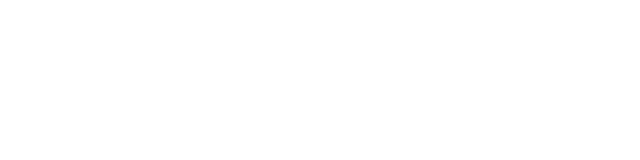
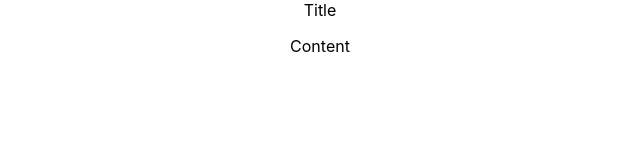
Before and after one commit to 2052xxxx/NT114-t2-fe, a React (Create React App) app in the folder t2-fe/: page /writing in a window 1280 px wide. Before the commit this address had no page. Shown: the top 160 px of the page, without its empty margins (320-960 px from the left). Built offline with nearby package versions, Linux system fonts and the light colour scheme.

Commit message:
new page

```diff
--- a/t2-fe/src/App.jsx
+++ b/t2-fe/src/App.jsx
@@ -7,6 +7,7 @@ import Signup from './components/screen/Signup/Signup';
 import SignupWE from './components/screen/SignupWE/SignupWE';
 import HeaderPage from './components/screen/MainAfterSignin/HeaderPage/HeaderPage';
 import CBlog from './components/screen/CBlog/CBlog';
+import Writing from './components/screen/Writing/Writing';
 import { BrowserRouter, Routes, Route } from "react-router-dom";
 
 
@@ -20,8 +21,9 @@ function App() {
           <Route path="/login" element={<Login/>}/>
           <Route path="/signup" element={<Signup/>}/>
           <Route path="/signupWE" element={<SignupWE/>}/>
-          <Route path="/headerPage" element={<div><HeaderPage/><CBlog/></div>}/>
-
+          <Route path="/headerPage" element={<HeaderPage/>}/>
+          <Route path="/cBlog" element={<CBlog/>}/>
+          <Route path="/writing" element={<Writing/>}/>
         </Routes>
       </BrowserRouter>
 
--- a/t2-fe/src/components/screen/MainAfterSignin/HeaderPage/HeaderPage.jsx
+++ b/t2-fe/src/components/screen/MainAfterSignin/HeaderPage/HeaderPage.jsx
@@ -17,11 +17,11 @@ export default function Header(){
                     <input type="text" className="Tbox" placeholder="subject" />
                 </div>
                 <div className="item">
-
+                    <a href="">
                         <button className="button_1">
                             <img className="kinhlup" src={kinhlup} alt="kinhlup" />
                         </button>
-
+                    </a>
                 </div>
             </div>
             <div className="container">
--- /dev/null
+++ b/t2-fe/src/components/screen/Writing/Writing.jsx
@@ -0,0 +1,10 @@
+import React from "react";
+
+export default function Writing(){
+    return(
+        <div>
+            <span>Title</span>
+            <p>Content</p>
+        </div>
+    )
+}
```
